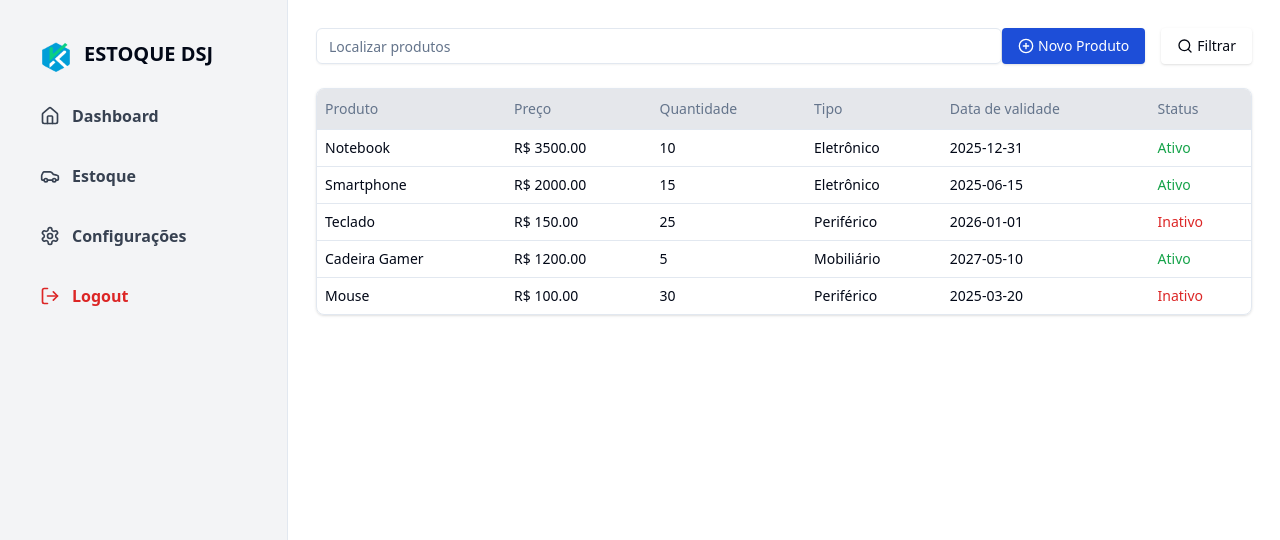
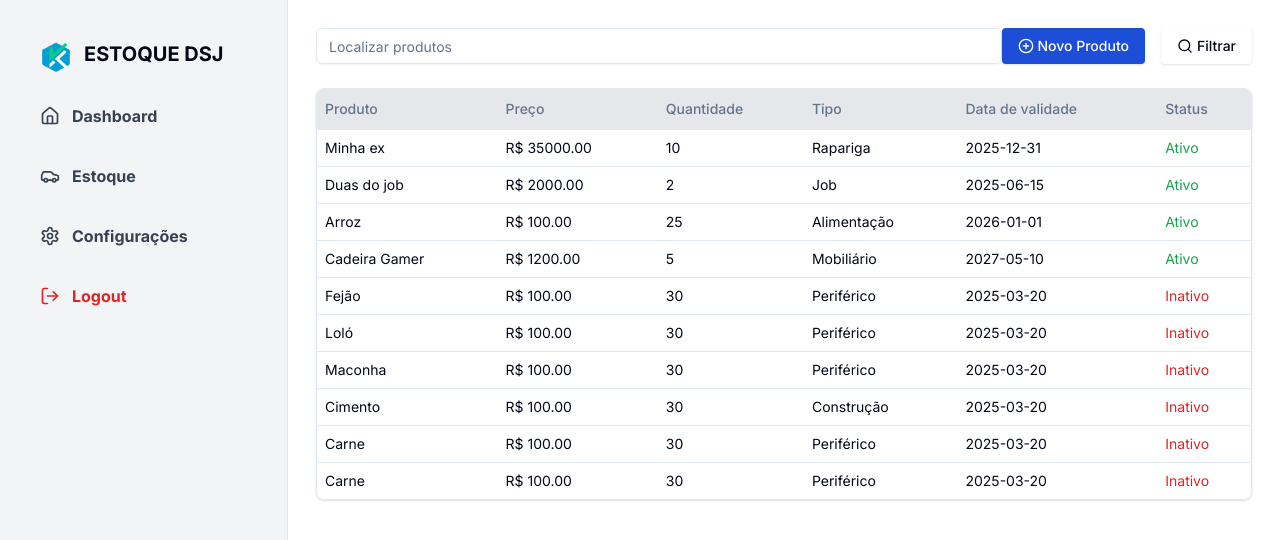
Before and after one commit to willianfurtado/estoque-djs, a React (Vite) app: page / in a window 1280 px wide. Shown: the top 540 px of the page. Built offline with nearby package versions, Linux system fonts and the light colour scheme.

Commit message:
atualizações

```diff
--- a/src/App.tsx
+++ b/src/App.tsx
@@ -11,11 +11,16 @@ export function App() {
   const [search, setSearch] = useState('');
 
   const products = [
-    { id: 1, name: "Notebook", price: 3500, quantity: 10, type: "Eletrônico", validade: "2025-12-31", status: "Ativo" },
-    { id: 2, name: "Smartphone", price: 2000, quantity: 15, type: "Eletrônico", validade: "2025-06-15", status: "Ativo" },
-    { id: 3, name: "Teclado", price: 150, quantity: 25, type: "Periférico", validade: "2026-01-01", status: "Inativo" },
+    { id: 1, name: "Minha ex", price: 35000, quantity: 10, type: "Rapariga", validade: "2025-12-31", status: "Ativo" },
+    { id: 2, name: "Duas do job", price: 2000, quantity: 2, type: "Job", validade: "2025-06-15", status: "Ativo" },
+    { id: 3, name: "Arroz", price: 100, quantity: 25, type: "Alimentação", validade: "2026-01-01", status: "Ativo" },
     { id: 4, name: "Cadeira Gamer", price: 1200, quantity: 5, type: "Mobiliário", validade: "2027-05-10", status: "Ativo" },
-    { id: 5, name: "Mouse", price: 100, quantity: 30, type: "Periférico", validade: "2025-03-20", status: "Inativo" },
+    { id: 5, name: "Fejão", price: 100, quantity: 30, type: "Periférico", validade: "2025-03-20", status: "Inativo" },
+    { id: 6, name: "Loló", price: 100, quantity: 30, type: "Periférico", validade: "2025-03-20", status: "Inativo" },
+    { id: 7, name: "Maconha", price: 100, quantity: 30, type: "Periférico", validade: "2025-03-20", status: "Inativo" },
+    { id: 8, name: "Cimento", price: 100, quantity: 30, type: "Construção", validade: "2025-03-20", status: "Inativo" },
+    { id: 9, name: "Carne", price: 100, quantity: 30, type: "Periférico", validade: "2025-03-20", status: "Inativo" },
+    { id: 9, name: "Carne", price: 100, quantity: 30, type: "Periférico", validade: "2025-03-20", status: "Inativo" },
   ];
 
   const handleSearch = (e) => {
@@ -32,17 +37,9 @@ export function App() {
     <div className="h-screen flex">
       {/* Sidebar */}
       <aside className="w-72 bg-gray-100 border-r p-10">
-        {/* <h1 className="font-bold text-xl mb-6">Estoque DSJ</h1>
-        <ul className="space-y-4 text-gray-700">
-          <li className="hover:text-blue-600 cursor-pointer">Dashboard</li>
-          <li className="hover:text-blue-600 cursor-pointer">Estoque</li>
-          <li className="hover:text-blue-600 cursor-pointer">Configurações</li>
-          <li className="text-red-600 hover:text-red-800 cursor-pointer">Logout</li>
-        </ul> */}
-
         <div className="flex gap-3">
           <img src={Logo} alt="logo" className="w-8 h-8 rounded-full" />
-          <h1 className="font-bold text-xl mb-9">ESTOQUE DSJ</h1>
+          <h1 className="font-bold text-xl mb-9 text-">ESTOQUE DSJ</h1>
         </div>
 
         <nav className="flex flex-col gap-9 text-gray-700 font-bold">
--- /dev/null
+++ b/src/components/ui/pagination.tsx
@@ -0,0 +1,117 @@
+import * as React from "react"
+import { ChevronLeft, ChevronRight, MoreHorizontal } from "lucide-react"
+
+import { cn } from "@/lib/utils"
+import { ButtonProps, buttonVariants } from "@/components/ui/button"
+
+const Pagination = ({ className, ...props }: React.ComponentProps<"nav">) => (
+  <nav
+    role="navigation"
+    aria-label="pagination"
+    className={cn("mx-auto flex w-full justify-center", className)}
+    {...props}
+  />
+)
+Pagination.displayName = "Pagination"
+
+const PaginationContent = React.forwardRef<
+  HTMLUListElement,
+  React.ComponentProps<"ul">
+>(({ className, ...props }, ref) => (
+  <ul
+    ref={ref}
+    className={cn("flex flex-row items-center gap-1", className)}
+    {...props}
+  />
+))
+PaginationContent.displayName = "PaginationContent"
+
+const PaginationItem = React.forwardRef<
+  HTMLLIElement,
+  React.ComponentProps<"li">
+>(({ className, ...props }, ref) => (
+  <li ref={ref} className={cn("", className)} {...props} />
+))
+PaginationItem.displayName = "PaginationItem"
+
+type PaginationLinkProps = {
+  isActive?: boolean
+} & Pick<ButtonProps, "size"> &
+  React.ComponentProps<"a">
+
+const PaginationLink = ({
+  className,
+  isActive,
+  size = "icon",
+  ...props
+}: PaginationLinkProps) => (
+  <a
+    aria-current={isActive ? "page" : undefined}
+    className={cn(
+      buttonVariants({
+        variant: isActive ? "outline" : "ghost",
+        size,
+      }),
+      className
+    )}
+    {...props}
+  />
+)
+PaginationLink.displayName = "PaginationLink"
+
+const PaginationPrevious = ({
+  className,
+  ...props
+}: React.ComponentProps<typeof PaginationLink>) => (
+  <PaginationLink
+    aria-label="Go to previous page"
+    size="default"
+    className={cn("gap-1 pl-2.5", className)}
+    {...props}
+  >
+    <ChevronLeft className="h-4 w-4" />
+    <span>Previous</span>
+  </PaginationLink>
+)
+PaginationPrevious.displayName = "PaginationPrevious"
+
+const PaginationNext = ({
+  className,
+  ...props
+}: React.ComponentProps<typeof PaginationLink>) => (
+  <PaginationLink
+    aria-label="Go to next page"
+    size="default"
+    className={cn("gap-1 pr-2.5", className)}
+    {...props}
+  >
+    <span>Next</span>
+    <ChevronRight className="h-4 w-4" />
+  </PaginationLink>
+)
+PaginationNext.displayName = "PaginationNext"
+
+const PaginationEllipsis = ({
+  className,
+  ...props
+}: React.ComponentProps<"span">) => (
+  <span
+    aria-hidden
+    className={cn("flex h-9 w-9 items-center justify-center", className)}
+    {...props}
+  >
+    <MoreHorizontal className="h-4 w-4" />
+    <span className="sr-only">More pages</span>
+  </span>
+)
+PaginationEllipsis.displayName = "PaginationEllipsis"
+
+export {
+  Pagination,
+  PaginationContent,
+  PaginationLink,
+  PaginationItem,
+  PaginationPrevious,
+  PaginationNext,
+  PaginationEllipsis,
+}
--- a/src/index.css
+++ b/src/index.css
@@ -1,3 +1,5 @@
+@import url('https://fonts.googleapis.com/css2?family=Inter:ital,opsz,wght@0,14..32,100..900;1,14..32,100..900&family=Poppins:ital,wght@0,100;0,200;0,300;0,400;0,500;0,600;0,700;0,800;0,900;1,100;1,200;1,300;1,400;1,500;1,600;1,700;1,800;1,900&display=swap');
+
 @tailwind base;
 @tailwind components;
 @tailwind utilities;
--- a/tailwind.config.js
+++ b/tailwind.config.js
@@ -55,6 +55,9 @@ export default {
           "5": "hsl(var(--chart-5))",
         },
       },
+      fontFamily: {
+        sans: ['Inter', 'sans-serif'],
+      }
     },
   },
   plugins: [require("tailwindcss-animate")],
```
